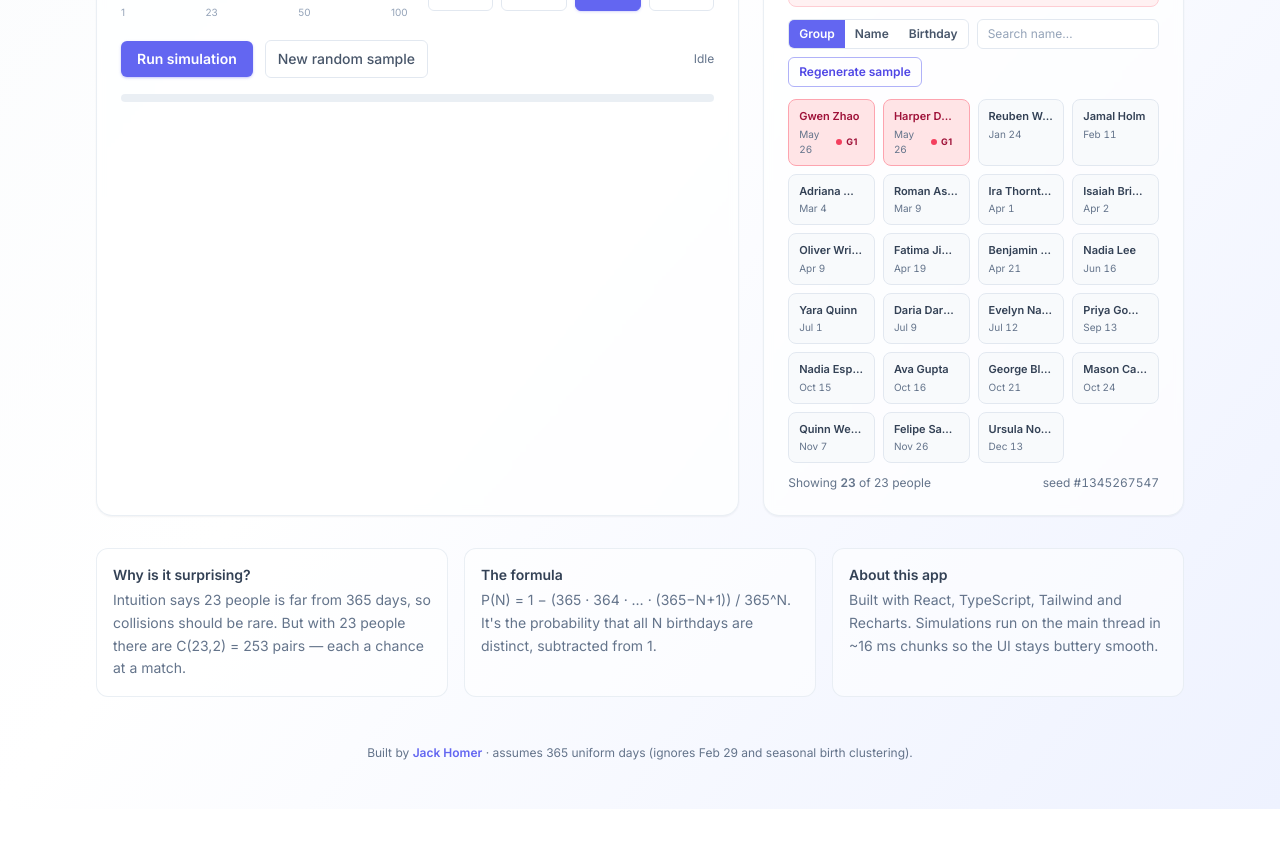
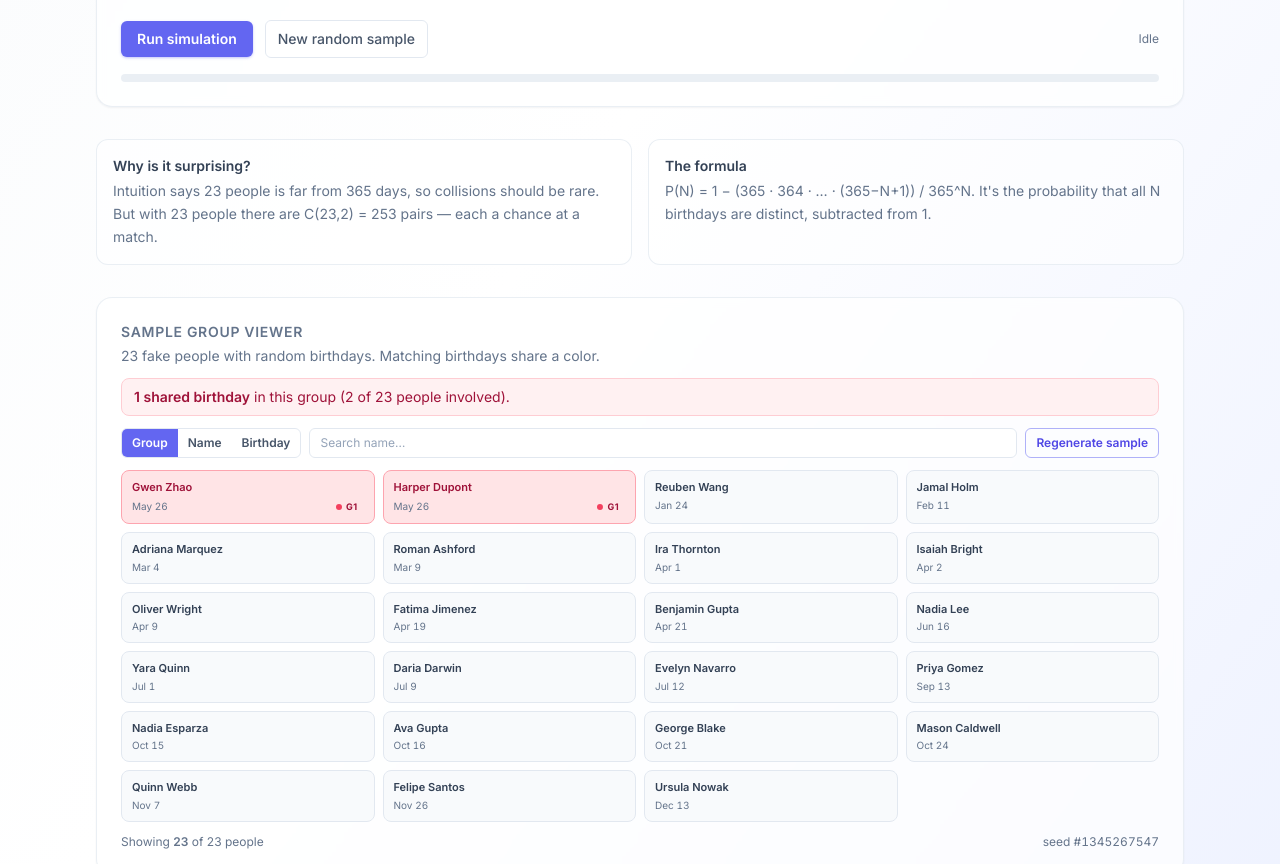
Before and after one commit to jhomer192/birthday-paradox, a React (Vite) app: page / in a window 1280 px wide. Shown: the part 780-1644 px from the top of the page. Before the commit the page ends 1589 px from the top, so only its background shows below. Built offline with nearby package versions, Linux system fonts and the light colour scheme.

Commit message:
Layout: move people grid to bottom section, drop About card

```diff
--- a/src/App.tsx
+++ b/src/App.tsx
@@ -235,8 +235,8 @@ export default function App() {
           </Card>
         </section>
 
-        <section className="mt-6 grid grid-cols-1 lg:grid-cols-5 gap-6">
-          <Card className="lg:col-span-3">
+        <section className="mt-6">
+          <Card>
             <CardHeader
               title="Monte Carlo simulator"
               subtitle="Draw random birthdays and count how often a group collides. The empirical estimate should converge to the theoretical value."
@@ -335,16 +335,9 @@ export default function App() {
               </div>
             )}
           </Card>
-
-          <PeopleGridCard
-            sample={sample}
-            groupSize={groupSize}
-            onRegenerate={regenerateSample}
-            disabled={running}
-          />
         </section>
 
-        <section className="mt-8 grid grid-cols-1 md:grid-cols-3 gap-4">
+        <section className="mt-8 grid grid-cols-1 md:grid-cols-2 gap-4">
           <Explainer
             title="Why is it surprising?"
             body="Intuition says 23 people is far from 365 days, so collisions should be rare. But with 23 people there are C(23,2) = 253 pairs — each a chance at a match."
@@ -353,9 +346,14 @@ export default function App() {
             title="The formula"
             body="P(N) = 1 − (365 · 364 · … · (365−N+1)) / 365^N. It's the probability that all N birthdays are distinct, subtracted from 1."
           />
-          <Explainer
-            title="About this app"
-            body="Built with React, TypeScript, Tailwind and Recharts. Simulations run on the main thread in ~16 ms chunks so the UI stays buttery smooth."
+        </section>
+
+        <section className="mt-8">
+          <PeopleGridCard
+            sample={sample}
+            groupSize={groupSize}
+            onRegenerate={regenerateSample}
+            disabled={running}
           />
         </section>
 
```
